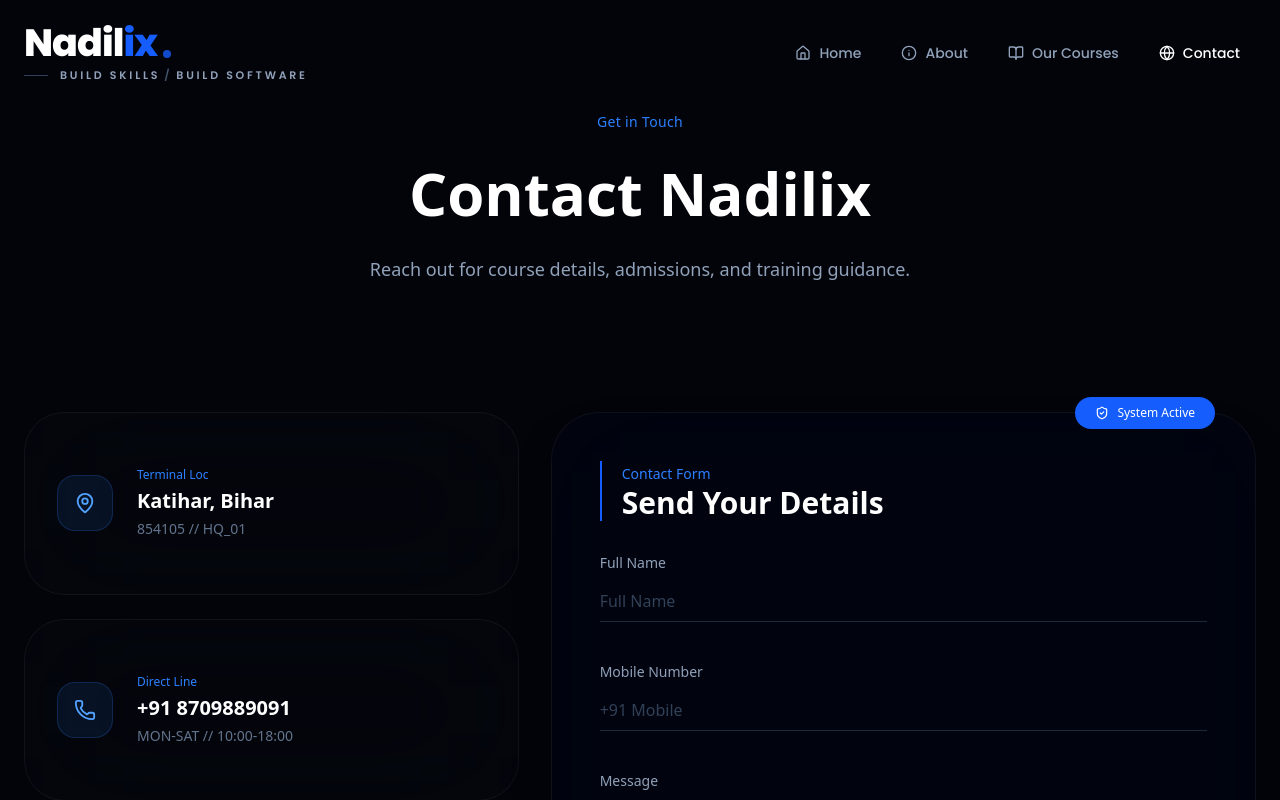
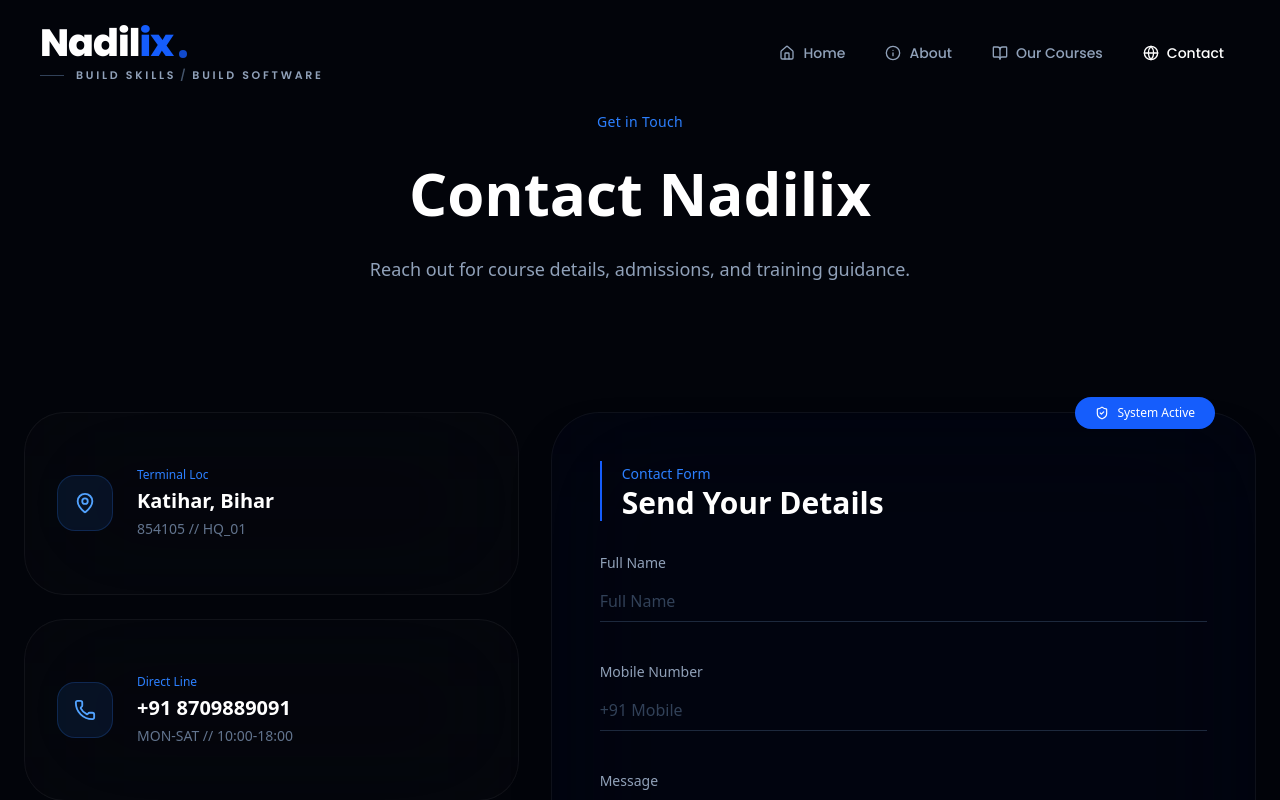
Before and after one commit to dilkash722/empire-of-arts, a React (Vite) app: page /contact in a window 1280 px wide. Shown: the top 800 px of the page. Built offline with nearby package versions, Linux system fonts and the light colour scheme.

Commit message:
Update:Name Barnding Typography and Spacing

```diff
--- a/src/components/Navbar.jsx
+++ b/src/components/Navbar.jsx
@@ -42,7 +42,7 @@
             : "bg-transparent py-6"
         }`}
       >
-        <div className="max-w-7xl mx-auto px-6 flex items-center justify-between">
+        <div className="max-w-7xl mx-auto px-5 md:px-8 lg:px-10 flex items-center justify-between">
           {/* BRAND */}
           <Link
             to="/"
```
